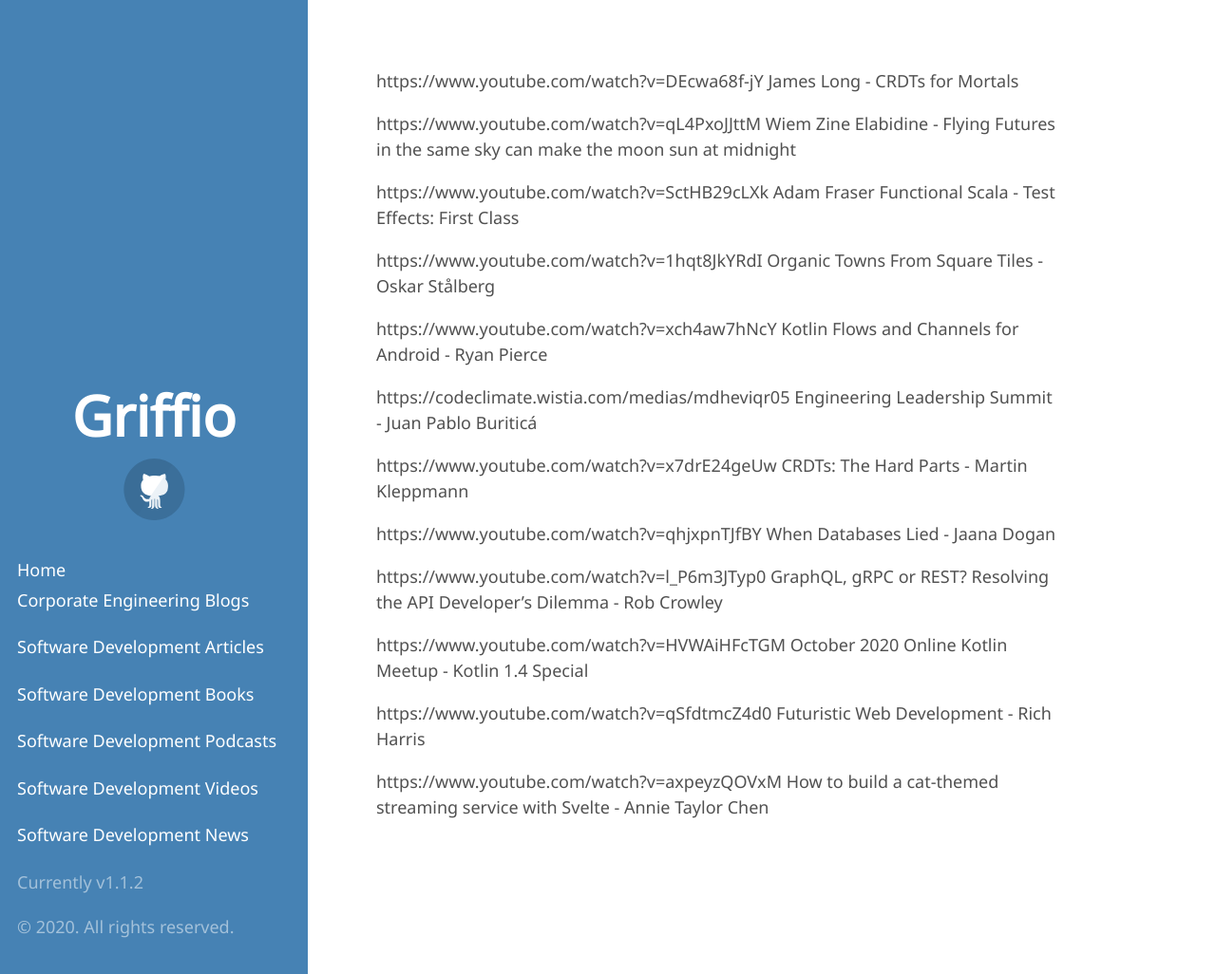
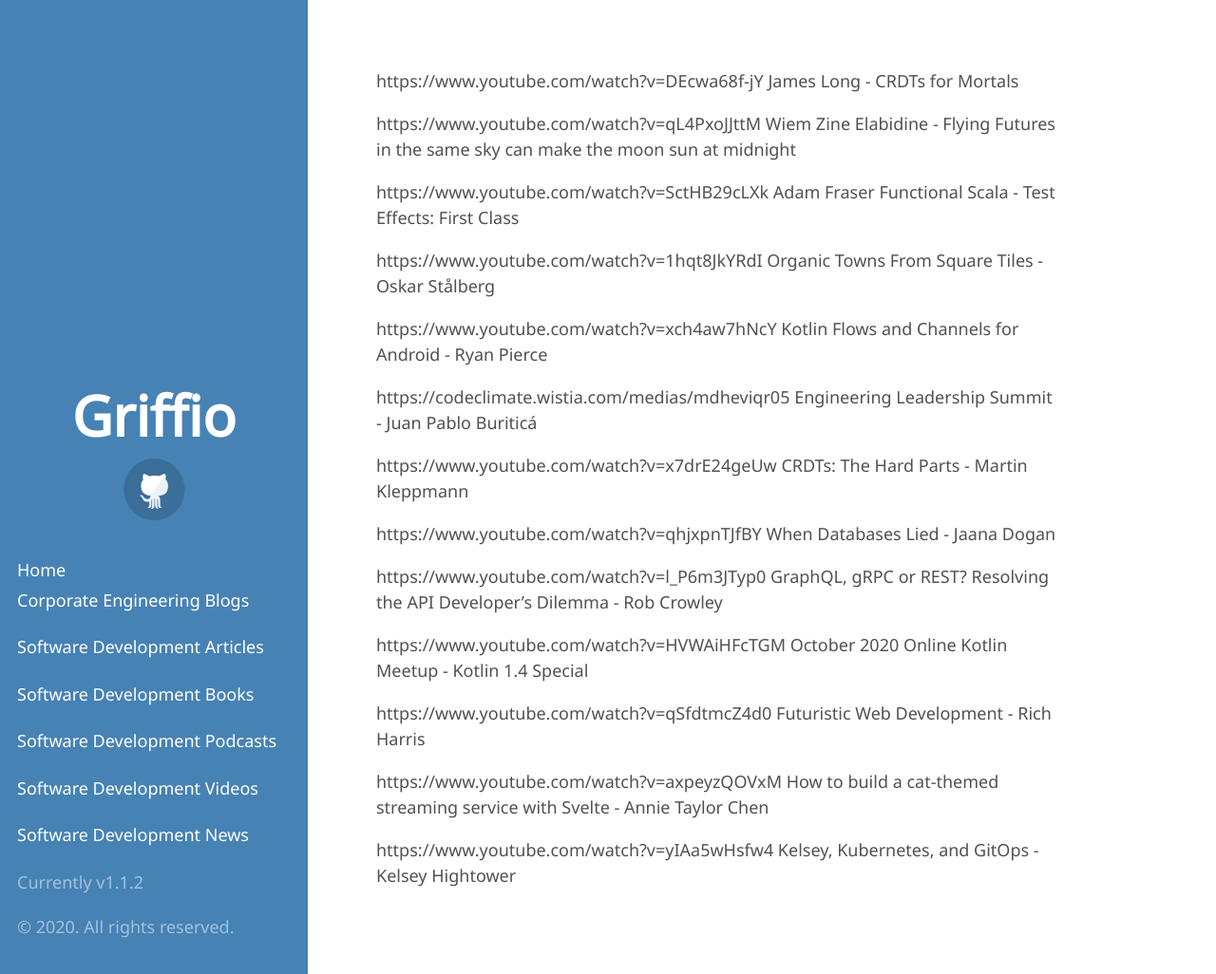
Before and after one commit to griffio/griffio.github.io, a Jekyll site: the page built from tech_talks_highlighted_2020.md, in a window 1280 px wide and 1026 px high. Shown: the whole window at 95% size. Built offline with Jekyll 4.4.1, drawn with Linux system fonts in a browser that asks for light colours; some web fonts are replaced; our own code applies the rules of GitHub Pages for plain Markdown files.

Commit message:
Kelsey, Kubernetes, and GitOps

```diff
--- a/tech_talks_highlighted_2020.md
+++ b/tech_talks_highlighted_2020.md
@@ -21,3 +21,5 @@
 https://www.youtube.com/watch?v=qSfdtmcZ4d0 Futuristic Web Development - Rich Harris
 
 https://www.youtube.com/watch?v=axpeyzQOVxM How to build a cat-themed streaming service with Svelte - Annie Taylor Chen
+
+https://www.youtube.com/watch?v=yIAa5wHsfw4 Kelsey, Kubernetes, and GitOps - Kelsey Hightower
```
